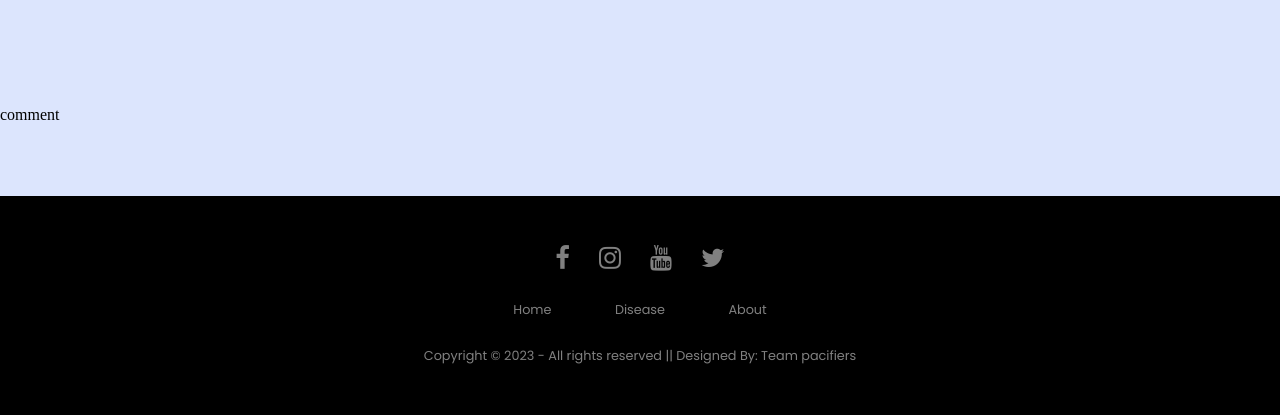
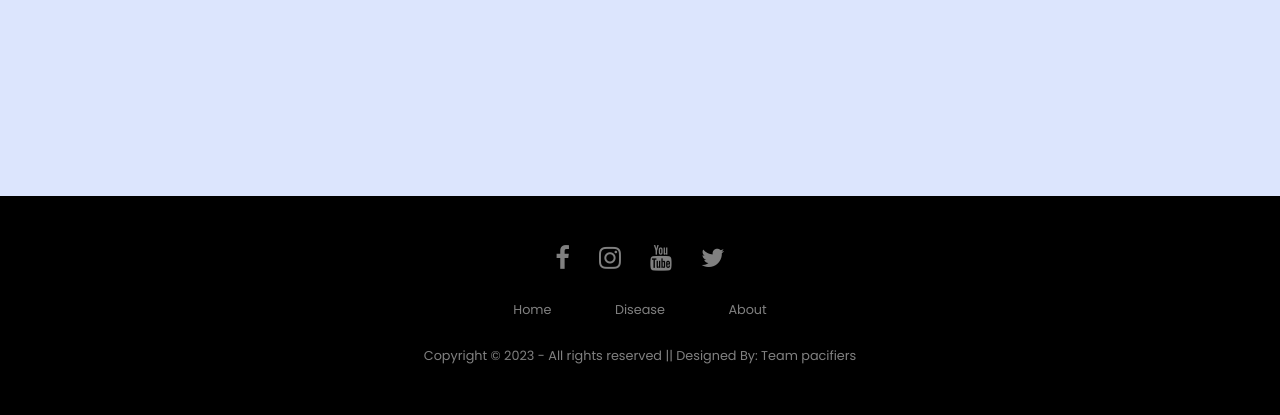
Before and after one commit to tanmayGypt/sihproject, a Django app: page / in a window 1280 px wide. Shown: the part 2505-2920 px from the top of the page. Run offline with Django 4.2, Linux system fonts and the light colour scheme.

Commit message:
Update dashboard.html

```diff
--- a/sih/sihpredict/templates/dashboard.html
+++ b/sih/sihpredict/templates/dashboard.html
@@ -627,7 +627,7 @@
 			</div>
 		</div>
 	</div>
-comment
+
 	<script src="./index.js"></script>
 </body>
 </html>
```
